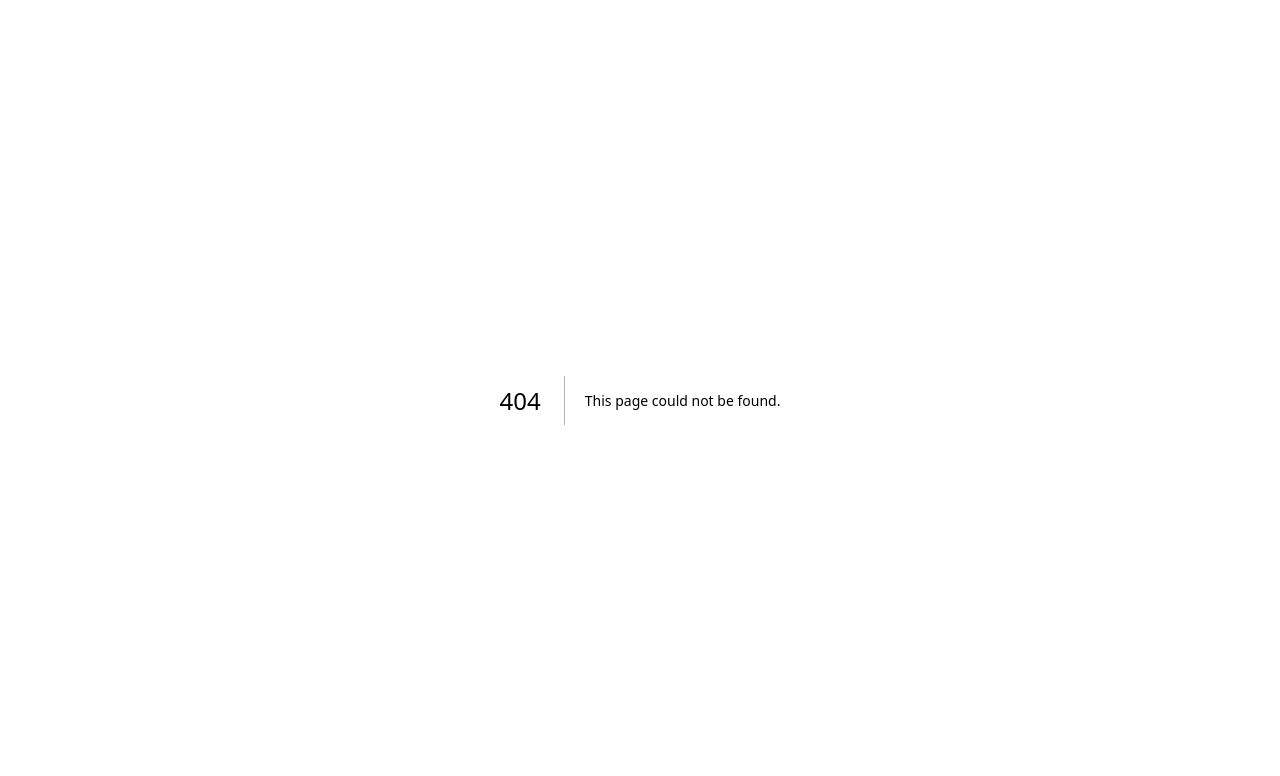
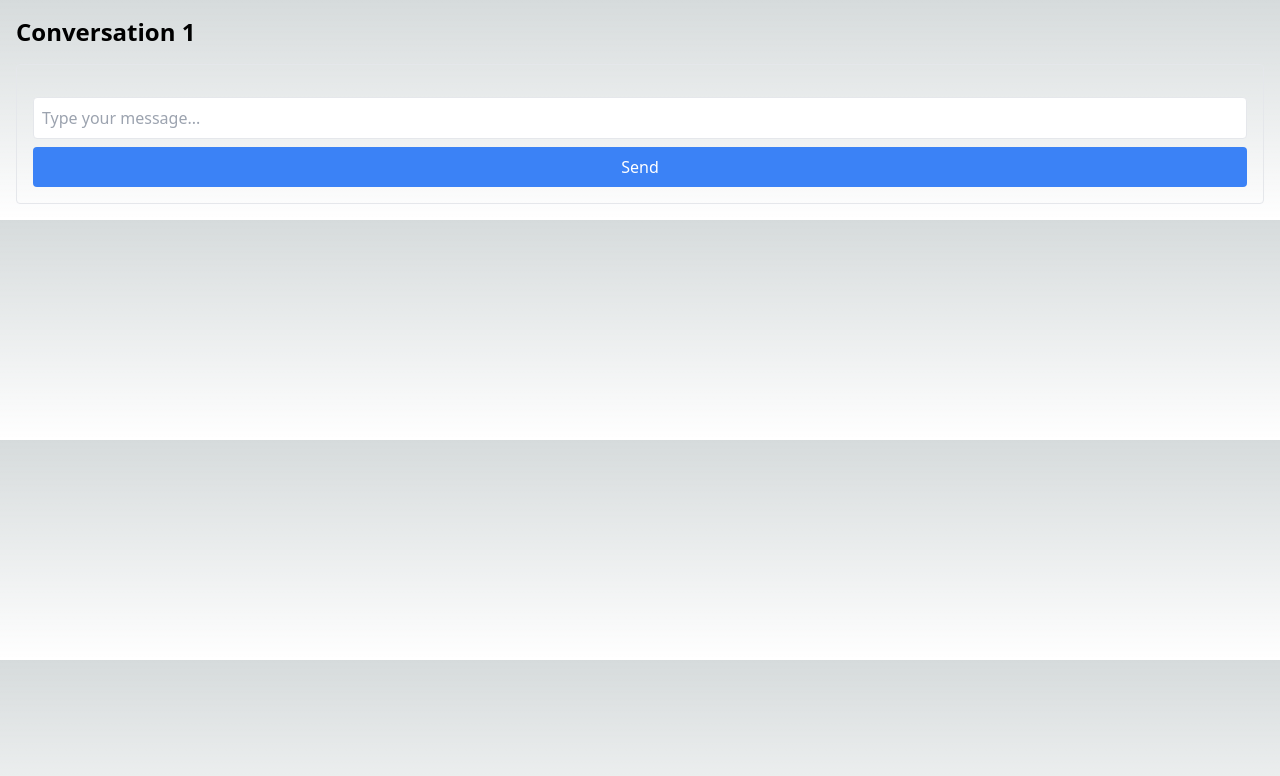
Before and after one commit to Trevato/test_app, a Next.js app: page /1 in a window 1280 px wide. Before the commit this address had no page. Shown: the top 776 px of the page. Built offline with nearby package versions, Linux system fonts and the light colour scheme.

Commit message:
Commit from Stub AI

```diff
--- /dev/null
+++ b/components/Message.tsx
@@ -0,0 +1,17 @@
+import React from 'react';
+
+interface MessageProps {
+  user: string;
+  content: string;
+}
+
+const Message: React.FC<MessageProps> = ({ user, content }) => {
+  return (
+    <div className="p-2 border-b border-gray-200">
+      <h3 className="font-bold">{user}</h3>
+      <p>{content}</p>
+    </div>
+  );
+};
+
+export default Message;
--- /dev/null
+++ b/components/MessageInput.tsx
@@ -0,0 +1,32 @@
+import React, { useState } from 'react';
+
+interface MessageInputProps {
+  onSend: (message: string) => void;
+}
+
+const MessageInput: React.FC<MessageInputProps> = ({ onSend }) => {
+  const [message, setMessage] = useState('');
+
+  const handleSubmit = (e: React.FormEvent) => {
+    e.preventDefault();
+    onSend(message);
+    setMessage('');
+  };
+
+  return (
+    <form onSubmit={handleSubmit} className="mt-4">
+      <input
+        type="text"
+        value={message}
+        onChange={(e) => setMessage(e.target.value)}
+        className="border border-gray-200 rounded p-2 w-full"
+        placeholder="Type your message..."
+      />
+      <button type="submit" className="mt-2 bg-blue-500 text-white rounded p-2 w-full">
+        Send
+      </button>
+    </form>
+  );
+};
+
+export default MessageInput;
--- /dev/null
+++ b/pages/[conversationId].tsx
@@ -0,0 +1,29 @@
+import { useRouter } from 'next/router';
+import React, { useState } from 'react';
+import Message from '../components/Message';
+import MessageInput from '../components/MessageInput';
+
+const ConversationPage: React.FC = () => {
+  const router = useRouter();
+  const { conversationId } = router.query;
+
+  const [messages, setMessages] = useState<{ user: string; content: string }[]>([]);
+
+  const handleSend = (message: string) => {
+    setMessages([...messages, { user: 'User', content: message }]);
+  };
+
+  return (
+    <div className="p-4">
+      <h1 className="text-2xl font-bold mb-4">Conversation {conversationId}</h1>
+      <div className="border border-gray-200 rounded p-4">
+        {messages.map((message, index) => (
+          <Message key={index} user={message.user} content={message.content} />
+        ))}
+        <MessageInput onSend={handleSend} />
+      </div>
+    </div>
+  );
+};
+
+export default ConversationPage;
```
